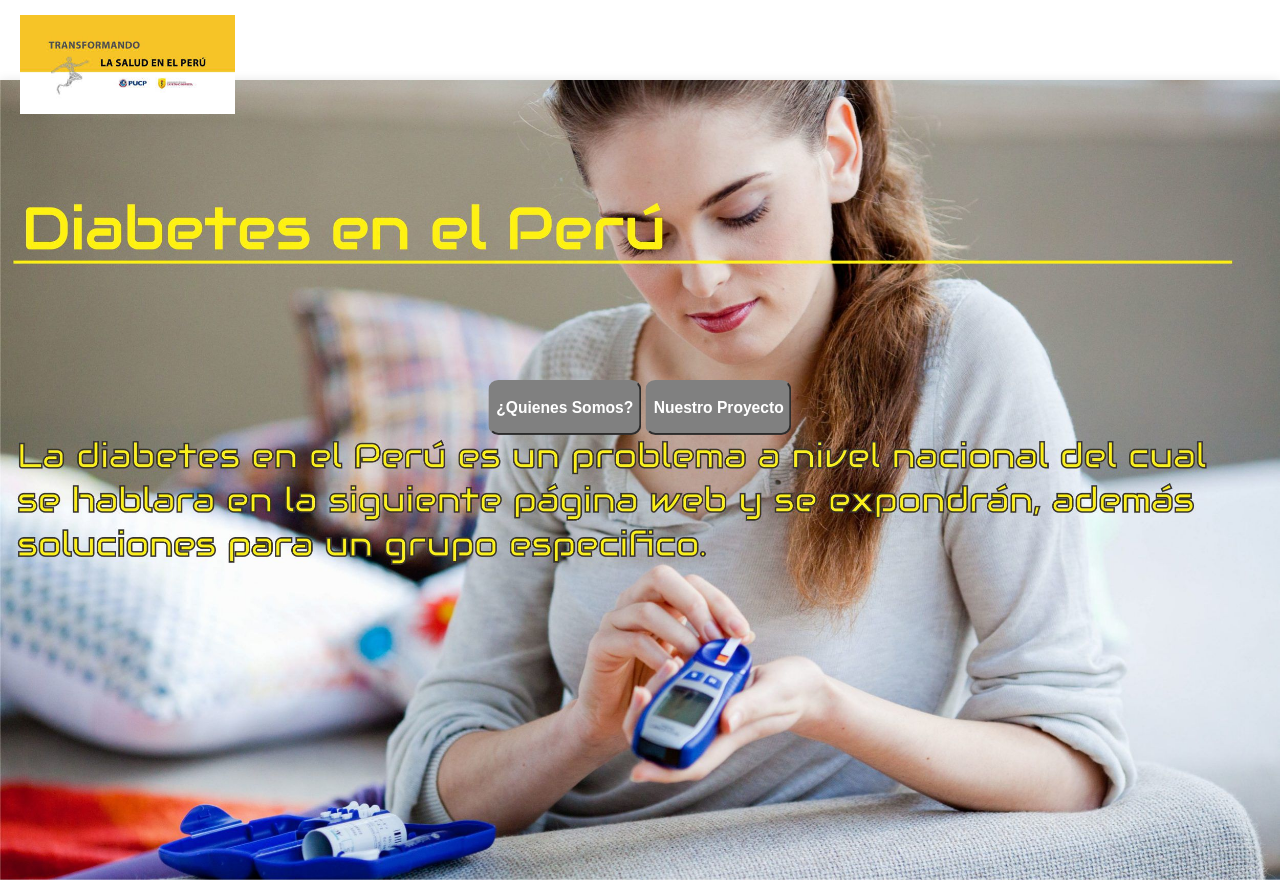
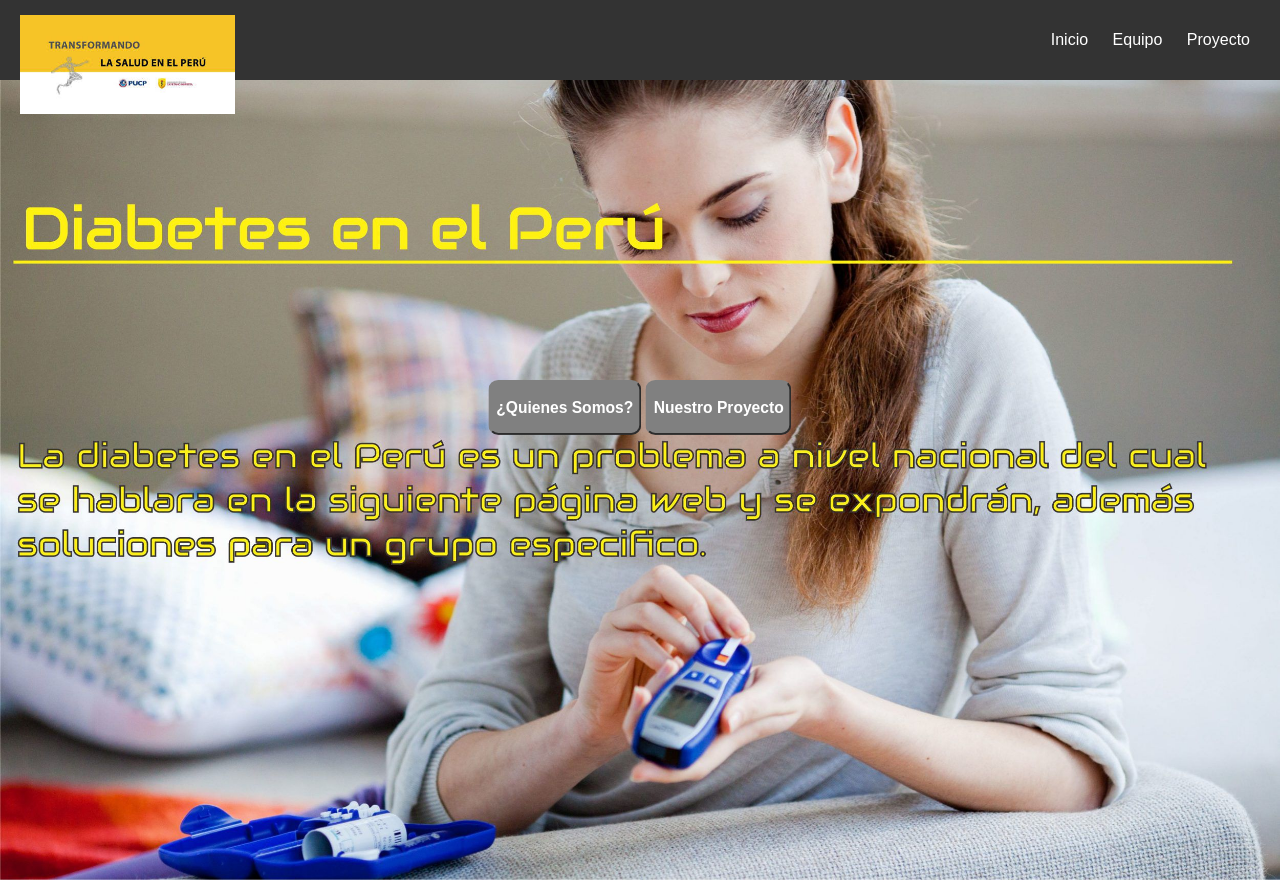
Before and after one commit to Grupo2-miercoles11-13/ProcesosdeInnovacion, a plain HTML site: page index.html in a window 1280 px wide. Shown: the top 880 px of the page. Drawn offline with Linux system fonts and the light colour scheme.

Commit message:
Update Estilo 2

```diff
--- a/style1.css
+++ b/style1.css
@@ -20,8 +20,8 @@ p{
     height: auto;
 }
 #main-header{
-    background: rgba(0,0,0,0);
-    color: black ;
+    background: #333;
+    color: white ;
     height: 80px;
 
 	width: 100%; /* hacemos que la cabecera ocupe el ancho completo de la página */
```
